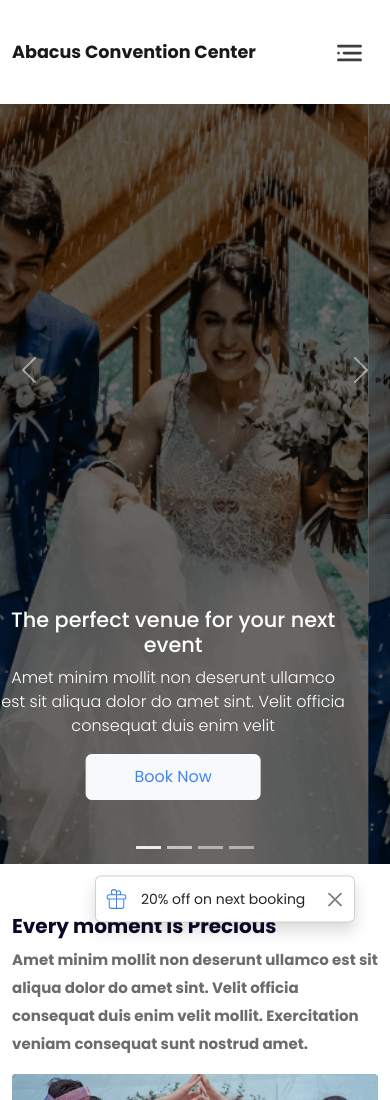
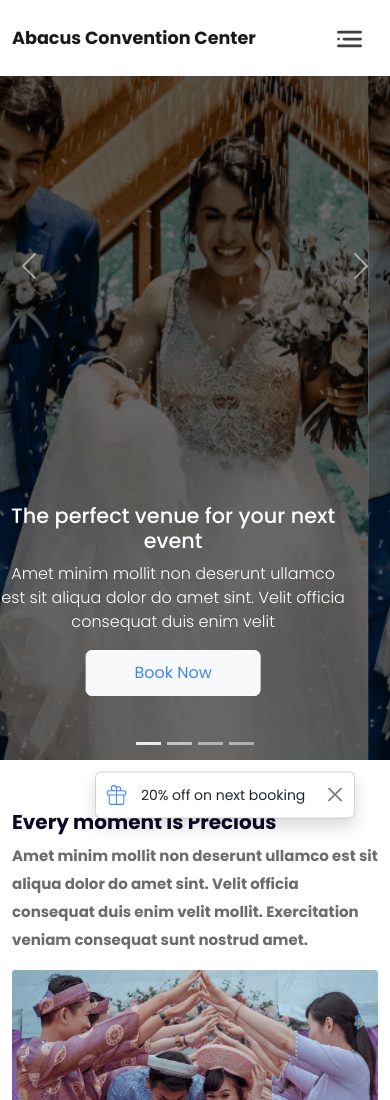
Before and after one commit to mitaly-dev/convention-center, a plain HTML site: page index.html in a window 390 px wide. Shown: the top 1100 px of the page. Drawn offline with Linux system fonts and the light colour scheme.

Commit message:
fixed-top

```diff
--- a/css/style.css
+++ b/css/style.css
@@ -328,6 +328,9 @@ span {
   }
 }
 @media (max-width: 575px) {
+  .navbar {
+    padding: 20px 0;
+  }
   .carousel-item img {
     height: 90vh;
     object-fit: cover;
--- a/index.html
+++ b/index.html
@@ -22,7 +22,7 @@
   </head>
   <body>
     <header>
-      <nav class="navbar navbar-expand-lg navbar-light">
+      <nav class="navbar navbar-expand-lg navbar-light fixed-top shadow-sm">
         <div class="container">
           <a class="navbar-brand fw-bold" href="#">Abacus Convention Center</a>
           <button
```
